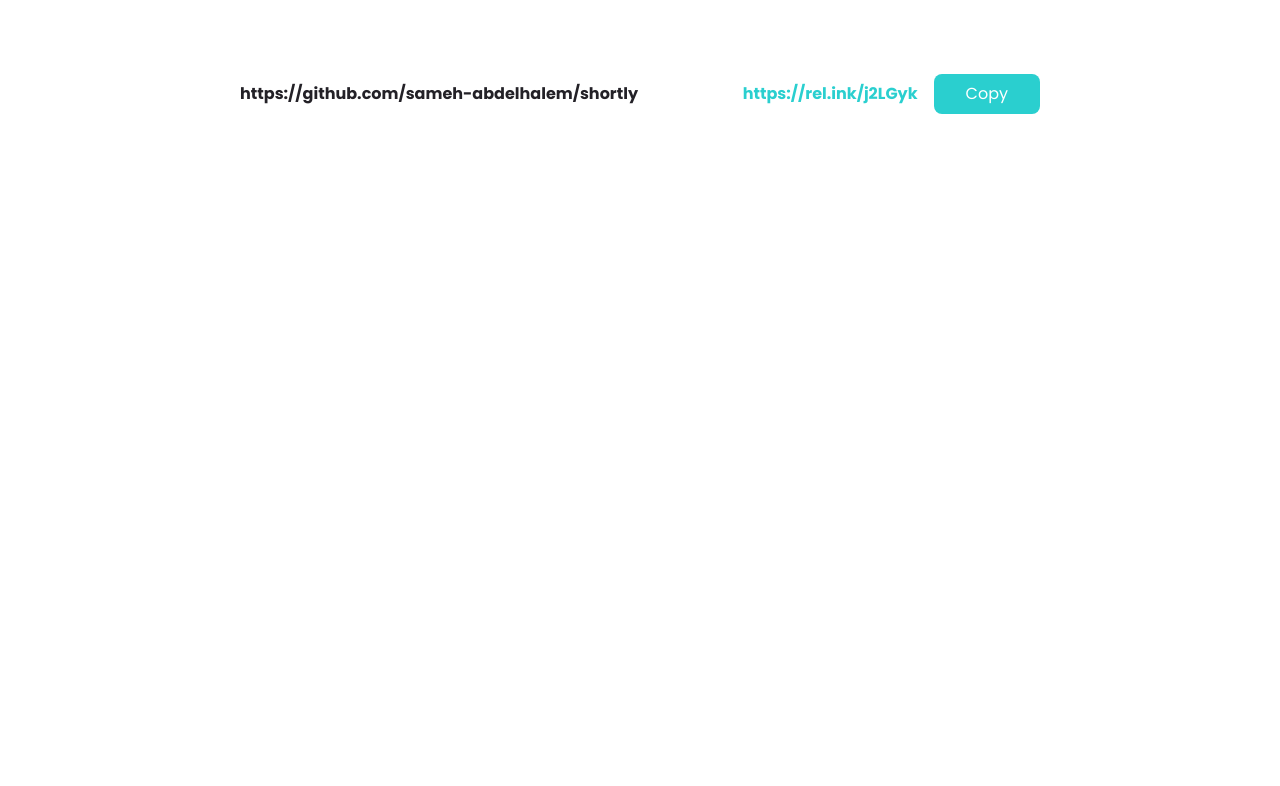
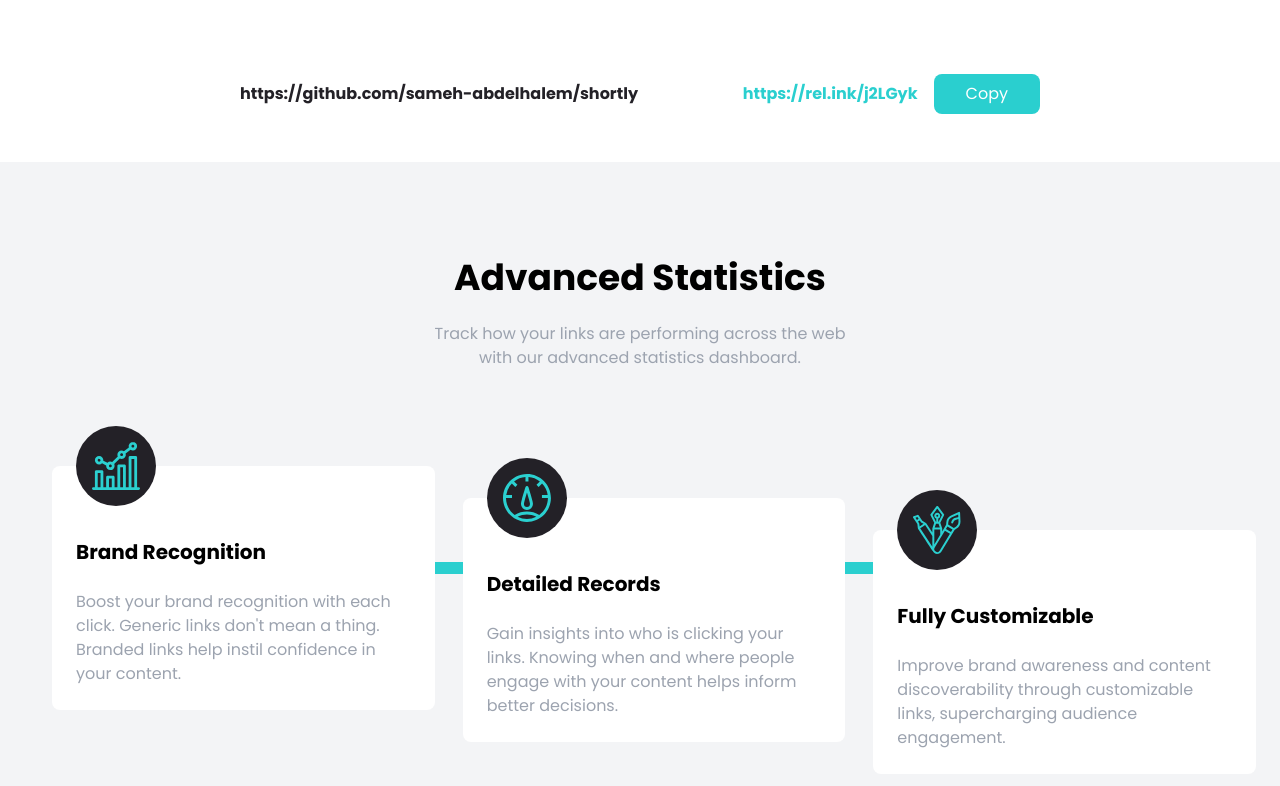
Before and after one commit to sameh-abdelhalem/shortly, a React (Vite) app: page /shortly/homepage in a window 1280 px wide. Shown: the part 1026-1812 px from the top of the page. Before the commit the page ends 1188 px from the top, so only its background shows below. Built offline with nearby package versions, Linux system fonts and the light colour scheme.

Commit message:
style features section

```diff
--- /dev/null
+++ b/src/components/CallToAction.jsx
@@ -0,0 +1,5 @@
+const CallToAction = () => {
+  return <section id="cta"></section>;
+};
+
+export default CallToAction;
--- /dev/null
+++ b/src/components/Features.jsx
@@ -0,0 +1,68 @@
+import brandRecognition from "../assets/icon-brand-recognition.svg";
+import detailedRecords from "../assets/icon-detailed-records.svg";
+import fullyCustomizable from "../assets/icon-fully-customizable.svg";
+const Features = () => {
+  return (
+    <section id="features" className="pb-32 bg-gray-100">
+      <div className="relative container flex flex-col items-start px-6 mx-auto md:flex-row md:space-x-7">
+        {/* Horizontal Line */}
+        <div className="hidden absolute top-24 left-16 h-3 bg-cyan md:block w-10/12"></div>
+        {/* Vertical line */}
+        <div className="absolute w-2 h-full left-1/2 -ml-1 bg-cyan md:hidden"></div>
+        {/* Box 1 */}
+        <div className="relative flex flex-col p-6 space-y-6 bg-white rounded-lg md:w-1/3">
+          {/* Image Positioning */}
+          <div className="absolute -ml-10 -top-10 md:left-16 left-1/2">
+            {/* Image Container for Background & Center */}
+            <div className="flex items-cente jsutify-center w-20 h-20 p-4 rounded-full bg-veryDarkViolet">
+              <img src={brandRecognition} alt="" />
+            </div>
+          </div>
+          <h5 className="pt-6 text-xl font-bold text-center capitalize md:text-left">
+            Brand Recognition
+          </h5>
+          <p class="text-center text-gray-400 md:text-left">
+            Boost your brand recognition with each click. Generic links don't
+            mean a thing. Branded links help instil confidence in your content.
+          </p>
+        </div>
+        {/* Box 2 */}
+        <div className="relative flex flex-col mt-24 p-6 space-y-6 bg-white rounded-lg md:w-1/3 md:mt-8">
+          {/* Image Positioning */}
+          <div className="absolute -ml-10 -top-10 md:left-16 left-1/2">
+            {/* Image Container for Background & Center */}
+            <div className="flex items-cente jsutify-center w-20 h-20 p-4 rounded-full bg-veryDarkViolet">
+              <img src={detailedRecords} alt="" />
+            </div>
+          </div>
+          <h5 className="pt-6 text-xl font-bold text-center capitalize md:text-left">
+            Detailed Records
+          </h5>
+          <p class="text-center text-gray-400 md:text-left">
+            Gain insights into who is clicking your links. Knowing when and
+            where people engage with your content helps inform better decisions.
+          </p>
+        </div>
+        {/* Box 3 */}
+        <div className="relative flex flex-col mt-24 p-6 space-y-6 bg-white rounded-lg md:w-1/3 md:mt-16">
+          {/* Image Positioning */}
+          <div className="absolute -ml-10 -top-10 md:left-16 left-1/2">
+            {/* Image Container for Background & Center */}
+            <div className="flex items-cente jsutify-center w-20 h-20 p-4 rounded-full bg-veryDarkViolet">
+              <img src={fullyCustomizable} alt="" />
+            </div>
+          </div>
+          <h5 className="pt-6 text-xl font-bold text-center capitalize md:text-left">
+            Fully customizable
+          </h5>
+          <p class="text-center text-gray-400 md:text-left">
+            Improve brand awareness and content discoverability through
+            customizable links, supercharging audience engagement.
+          </p>
+        </div>
+      </div>
+    </section>
+  );
+};
+
+export default Features;
--- a/src/components/Navigation.jsx
+++ b/src/components/Navigation.jsx
@@ -34,7 +34,7 @@ const Navigation = () => {
         <div className="hidden lg:flex items-center space-x-6 font-bold text-grayishViolet">
           <div className="hover:text-veryDarkViolet cursor-pointer">Login</div>
           <a
-            href=""
+            href="#"
             className="px-8 py-3 font-bold text-white bg-cyan rounded-full hover:opacity-70"
           >
             Sign Up
--- /dev/null
+++ b/src/components/Stats.jsx
@@ -0,0 +1,17 @@
+const Stats = () => {
+  return (
+    <section id="stats" className="py-24 bg-gray-100 ">
+      <div className="container mx-auto px-3">
+        <h2 className="text-4xl mb-6 font-bold text-center">
+          Advanced Statistics
+        </h2>
+        <p className="max-w-xs mx-auto text-center text-gray-400 md:max-w-md">
+          Track how your links are performing across the web with our advanced
+          statistics dashboard.
+        </p>
+      </div>
+    </section>
+  );
+};
+
+export default Stats;
--- a/src/pages/homepage.jsx
+++ b/src/pages/homepage.jsx
@@ -1,6 +1,9 @@
+import CallToAction from "../components/CallToAction";
+import Features from "../components/Features";
 import Hero from "../components/Hero";
 import Navigation from "../components/Navigation";
 import Shorten from "../components/Shorten";
+import Stats from "../components/Stats";
 
 const HomePage = () => {
   return (
@@ -8,6 +11,9 @@ const HomePage = () => {
       <Navigation />
       <Hero />
       <Shorten />
+      <Stats />
+      <Features />
+      <CallToAction />
     </div>
   );
 };
```
